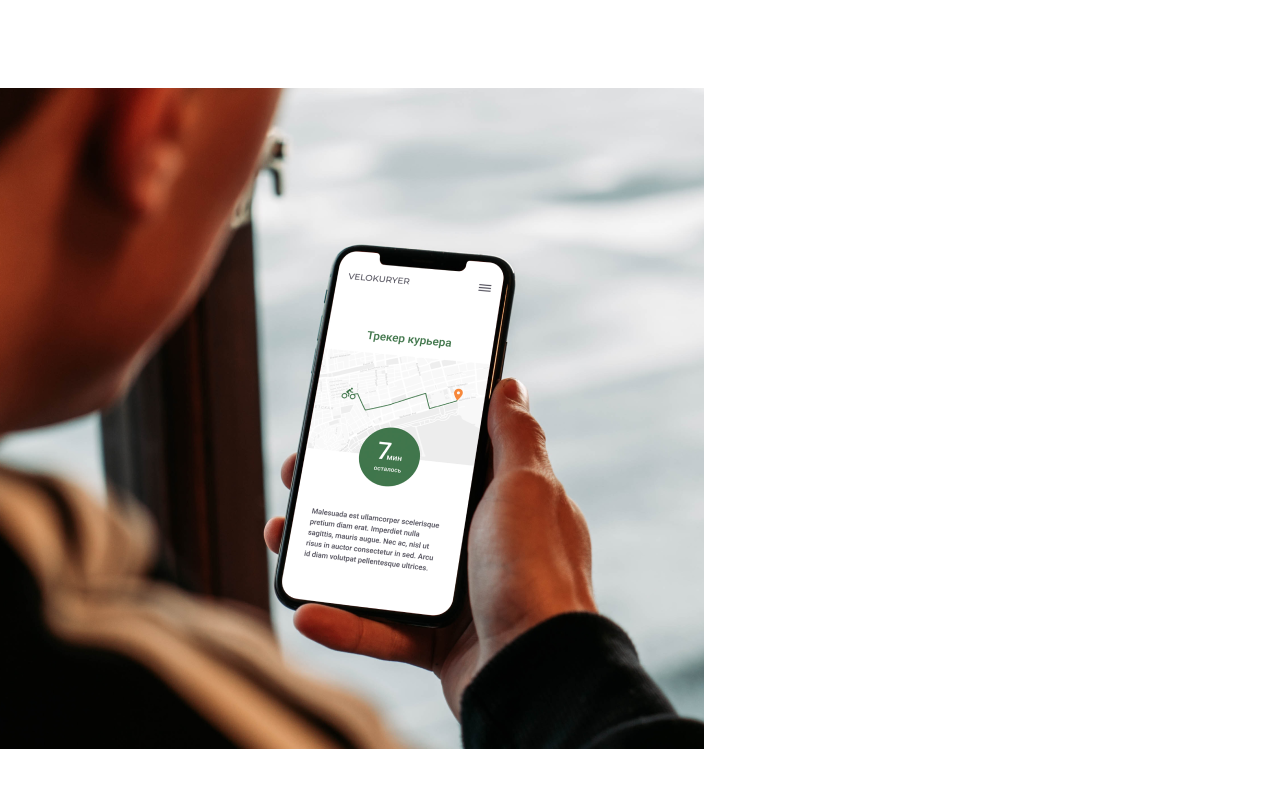
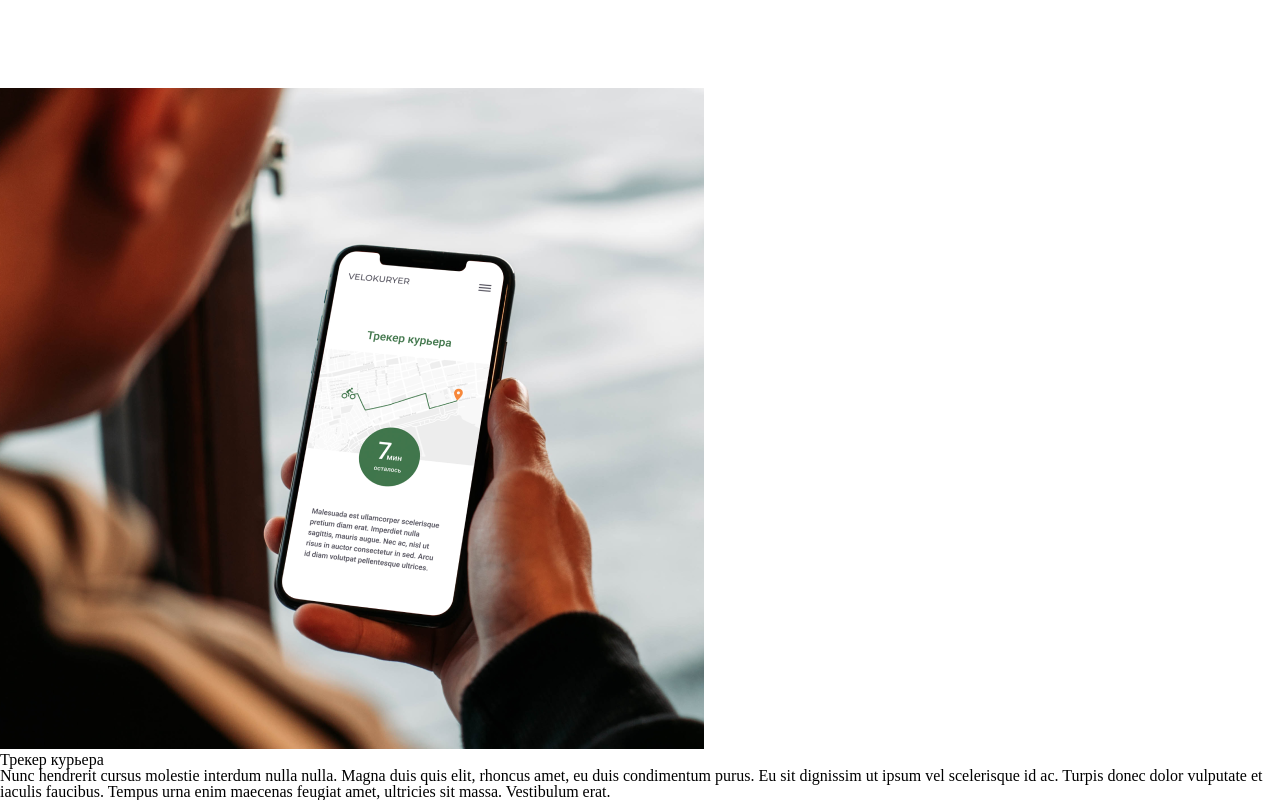
Before and after one commit to azadsarxanli/velo-kuryer, a React (Create React App) app: page / in a window 1280 px wide. Shown: the part 2500-3300 px from the top of the page. Before the commit the page ends 3252 px from the top, so only its background shows below. Built offline with nearby package versions, Linux system fonts and the light colour scheme.

Commit message:
track courier section done

```diff
--- a/src/App.js
+++ b/src/App.js
@@ -202,8 +202,20 @@ function App() {
         </aside>
       </section>
       <section className="tracker">
-        <aside>
+        <aside className="img-aside">
           <img src={trackKuryer} alt="track-kuryer" />
+        </aside>
+        <aside className="content-aside">
+          <div className="content">
+            <h4>Трекер курьера </h4>
+            <p>
+              Nunc hendrerit cursus molestie interdum nulla nulla. Magna duis
+              quis elit, rhoncus amet, eu duis condimentum purus. Eu sit
+              dignissim ut ipsum vel scelerisque id ac. Turpis donec dolor
+              vulputate et iaculis faucibus. Tempus urna enim maecenas feugiat
+              amet, ultricies sit massa. Vestibulum erat.
+            </p>
+          </div>
         </aside>
       </section>
     </div>
```
